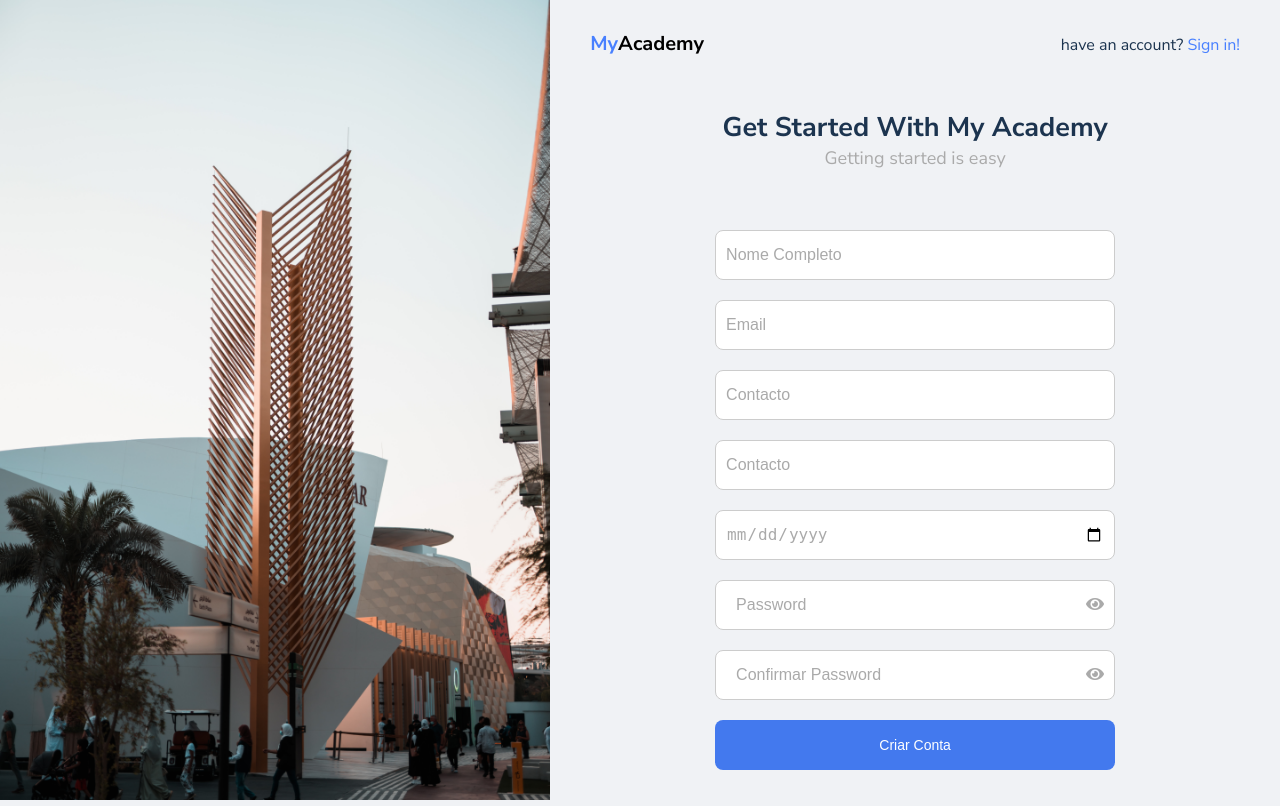
After one commit to derciosinione/est_academy, a PHP site: page /signup.html in a window 1280 px wide. The commit adds this page. Run offline with PHP 8.4, Linux system fonts and the light colour scheme.

Commit message:
Created Sign In and Sign up page

```diff
--- a/paginas/site/admin.html
+++ b/paginas/site/admin.html
@@ -15,7 +15,7 @@
     <aside>
         <!-- SIDE BAR HEADER -->
         <div class="sidebar-header">
-            <span>My<span>Academy</span></span>
+            <a href="landing-page.html"><span>My<span>Academy</span></span></a>
         </div>
 
         <!-- SIDE BAR MENU -->
@@ -92,7 +92,7 @@
             <ul>
                 <div class="active-sidebar-menu-line"></div>
                 <li>
-                    <a href="#">
+                    <a href="landing-page.html">
                         <i class="fas fa-sign-out-alt"></i>
                         <span>Logout</span>
                     </a>
--- a/paginas/site/css/components.css
+++ b/paginas/site/css/components.css
@@ -1,26 +1,110 @@
+p {
+    color: #313638;
+}
+
+.overflow-text {
+    white-space: nowrap;
+    overflow: hidden;
+    text-overflow: ellipsis;
+}
+
+a {
+    text-decoration: none;
+}
+
+
+.blackOpacity {
+    color: #aaa;
+}
+
+.blackText {
+    color: #565656;
+}
+
+.smallText {
+    font-size: 14px;
+}
+
+.bold {
+    font-weight: bold;
+}
+
+.green-color {
+    background-color: #2CC304;
+}
+
+.blackBlue-color {
+    background-color: #1C344F;
+}
+
+.mb5 {
+    margin-bottom: 5px;
+}
+
+.mb10 {
+    margin-bottom: 10px;
+}
+
+.mb15 {
+    margin-bottom: 15px;
+}
+
+.mb20 {
+    margin-bottom: 20px;
+}
+
+.fz18 {
+    font-size: 18px;
+}
+
+.fz27 {
+    font-size: 27px;
+}
+
+.fz36 {
+    font-size: 36px;
+}
+
+
+
 /* STYLE INPUT TEXT */
 
-input[type="text"] {
+input[type="text"],
+input[type="password"],
+input[type="email"],
+input[type="date"] {
     outline: none;
     width: 300px;
     padding: 10px;
-    font-size: 14px;
+    font-size: 16px;
     border: 1px solid #ccc;
     border-radius: 8px;
     color: #565656;
     user-select: none;
 }
 
-input[type="text"]:focus {
+input[type="text"]:focus,
+input[type="email"]:focus,
+input[type="date"]:focus {
     border-color: #007bff;
     box-shadow: 0 0 5px rgba(0, 123, 255, 0.5);
 }
 
-input[type="text"]::placeholder {
+input[type="text"]::placeholder,
+input[type="password"]::placeholder,
+input[type="email"]::placeholder,
+input[type="date"]::placeholder {
     color: #aaa;
 }
 
-input[type="text"]:hover {
+input[type="date"] {
+    color: #aaa;
+}
+
+input[type="text"]:hover,
+input[type="email"]:hover, input[type="date"]:hover
+{
+    cursor: pointer;
     border-color: #999;
 }
 
@@ -32,7 +116,7 @@ input[type="submit"], input[type="button"], button {
     font-size: 14px;
     border: none;
     border-radius: 8px;
-    color: white;
+    color: #ffffff;
     background-color: #4379EE;
 }
 
@@ -48,3 +132,28 @@ input[type="submit"]:hover, input[type="button"]:hover, button:hover {
 .btn-icon i {
     font-size: 17px;
 }
+
+.password-div {
+    background: white;
+    display: flex;
+    align-items: center;
+    outline: none;
+    width: 400px;
+    height: 50px;
+    padding: 10px;
+    font-size: 16px;
+    border: 1px solid #ccc;
+    border-radius: 8px;
+    color: #565656;
+    user-select: none;
+}
+
+.password-div input {
+    border: none;
+    border-radius: unset;
+    background: transparent;
+}
+
+.password-div input:focus{
+    box-shadow: none;
+}
--- /dev/null
+++ b/paginas/site/css/login.css
@@ -0,0 +1,103 @@
+@import url('https://fonts.googleapis.com/css2?family=Nunito+Sans:wght@400;600;700&display=swap');
+@import "components.css";
+
+
+* {
+    margin: 0;
+    padding: 0;
+    box-sizing: border-box;
+}
+
+body {
+    background-color: #F0F2F5;
+    font-family: 'Nunito Sans', sans-serif;
+}
+
+
+span, h1, p {
+    color: #1C344F;
+}
+
+
+h1 {
+    font-size: 36px;
+}
+
+a {
+    text-decoration: none;
+    color: #4880FF;
+}
+
+nav {
+    display: flex;
+    justify-content: space-between;
+    align-items: baseline;
+    padding: 30px;
+}
+
+.login-container {
+    display: flex;
+}
+
+.login-container {
+    height: 100vh;
+}
+
+.login-container .content {
+    flex-grow: 1;
+    padding: 0 10px;
+}
+
+.login-container .bgImg {
+    max-width: 640px;
+
+    img {
+        width: 100%;
+        height: 100%;
+        object-fit: cover;
+    }
+}
+
+.my-logo {
+    height: 70px;
+    font-weight: bold;
+    color: #4880FF;
+    font-size: 20px;
+
+    span {
+        color: black;
+    }
+}
+
+section {
+    width: 100%;
+    height: 60vh;
+    display: flex;
+    align-items: center;
+}
+
+section form{
+    margin: 0 auto;
+    min-width: 400px;
+    max-height: 437px;
+    text-align: center;
+}
+
+section .inputs input {
+    width: 400px;
+    height: 50px;
+}
+
+section .inputs {
+    display: flex;
+    flex-direction: column;
+    gap: 20px;
+    margin-top: 60px;
+}
+
+@media (max-width: 1072px) {
+
+    .bgImg {
+        display: none;
+    }
+}
--- a/paginas/site/index.html
+++ b/paginas/site/index.html
@@ -16,7 +16,7 @@
     <aside>
         <!-- SIDE BAR HEADER -->
         <div class="sidebar-header">
-            <span>My<span>Academy</span></span>
+            <a href="landing-page.html"><span>My<span>Academy</span></span></a>
         </div>
 
         <!-- SIDE BAR MENU -->
@@ -93,7 +93,7 @@
             <ul>
                 <div class="active-sidebar-menu-line"></div>
                 <li>
-                    <a href="#">
+                    <a href="landing-page.html">
                         <i class="fas fa-sign-out-alt"></i>
                         <span>Logout</span>
                     </a>
--- a/paginas/site/instructors.html
+++ b/paginas/site/instructors.html
@@ -15,7 +15,7 @@
     <aside>
         <!-- SIDE BAR HEADER -->
         <div class="sidebar-header">
-            <span>My<span>Academy</span></span>
+            <a href="landing-page.html"><span>My<span>Academy</span></span></a>
         </div>
 
         <!-- SIDE BAR MENU -->
@@ -92,7 +92,7 @@
             <ul>
                 <div class="active-sidebar-menu-line"></div>
                 <li>
-                    <a href="#">
+                    <a href="landing-page.html">
                         <i class="fas fa-sign-out-alt"></i>
                         <span>Logout</span>
                     </a>
--- /dev/null
+++ b/paginas/site/js/login.js
@@ -0,0 +1,19 @@
+function togglePasswordVisibility() {
+    const passwordInput = document.getElementById('password');
+
+    if (passwordInput.type === 'password') {
+        passwordInput.type = 'text';
+    } else {
+        passwordInput.type = 'password';
+    }
+}
+
+function toggleConfirmPasswordVisibility() {
+    const passwordInput = document.getElementById('confirm-password');
+
+    if (passwordInput.type === 'password') {
+        passwordInput.type = 'text';
+    } else {
+        passwordInput.type = 'password';
+    }
+}
--- a/paginas/site/registrations.html
+++ b/paginas/site/registrations.html
@@ -15,7 +15,7 @@
     <aside>
         <!-- SIDE BAR HEADER -->
         <div class="sidebar-header">
-            <span>My<span>Academy</span></span>
+            <a href="landing-page.html"><span>My<span>Academy</span></span></a>
         </div>
 
         <!-- SIDE BAR MENU -->
@@ -92,7 +92,7 @@
             <ul>
                 <div class="active-sidebar-menu-line"></div>
                 <li>
-                    <a href="#">
+                    <a href="landing-page.html">
                         <i class="fas fa-sign-out-alt"></i>
                         <span>Logout</span>
                     </a>
--- a/paginas/site/settings.html
+++ b/paginas/site/settings.html
@@ -15,7 +15,7 @@
     <aside>
         <!-- SIDE BAR HEADER -->
         <div class="sidebar-header">
-            <span>My<span>Academy</span></span>
+            <a href="landing-page.html"><span>My<span>Academy</span></span></a>
         </div>
 
         <!-- SIDE BAR MENU -->
@@ -92,7 +92,7 @@
             <ul>
                 <div class="active-sidebar-menu-line"></div>
                 <li>
-                    <a href="#">
+                    <a href="landing-page.html">
                         <i class="fas fa-sign-out-alt"></i>
                         <span>Logout</span>
                     </a>
--- /dev/null
+++ b/paginas/site/signup.html
@@ -0,0 +1,66 @@
+<!doctype html>
+<html lang="en">
+<head>
+    <meta charset="UTF-8">
+    <meta name="viewport"
+          content="width=device-width, user-scalable=no, initial-scale=1.0, maximum-scale=1.0, minimum-scale=1.0">
+    <meta http-equiv="X-UA-Compatible" content="ie=edge">
+    <link rel="stylesheet" href="https://cdnjs.cloudflare.com/ajax/libs/font-awesome/5.15.4/css/all.min.css">
+    <link rel="stylesheet" href="css/login.css">
+    <title>Sign Up</title>
+
+</head>
+<body>
+
+
+<div class="login-container">
+
+    <div class="bgImg">
+        <img src="img/signupImg.png" alt="">
+    </div>
+
+
+    <div class="content">
+        <nav>
+            <a href="landing-page.html"><span class="my-logo">My<span>Academy</span></span></a>
+            <span>have an account? <a href="login.html">Sign in!</a></span>
+        </nav>
+
+        <section>
+
+            <form action="index.html" method="post">
+                    <h1 class="fz27">Get Started With My Academy </h1>
+                    <p class="fz18 blackOpacity">Getting started is easy</p>
+
+                    <div class="inputs">
+                        <input type="text" placeholder="Nome Completo" name="name" id="name">
+                        <input type="email" placeholder="Email" name="email" id="email">
+                        <input type="text" placeholder="Contacto" name="email" id="phoneNumber">
+                        <input type="text" placeholder="Contacto" name="email" id="" >
+                        <input type="date" name="birthDay" id="birthDay">
+
+
+                        <div class="password-div">
+                            <input type="password"  placeholder="Password" name="password" id="password">
+                            <span class="toggle-password" onclick="togglePasswordVisibility()"><i class="fas fa-eye blackOpacity"></i></span>
+                        </div>
+
+                        <div class="password-div">
+                            <input type="password"  placeholder="Confirmar Password" name="confirm-password" id="confirm-password">
+                            <span class="toggle-password" onclick="toggleConfirmPasswordVisibility()"><i class="fas fa-eye blackOpacity"></i></span>
+                        </div>
+
+                        <input type="submit" value="Criar Conta">
+                    </div>
+            </form>
+
+
+        </section>
+    </div>
+
+
+
+    <script src="js/login.js"></script>
+</div>
+</body>
+</html>
--- a/paginas/site/students.html
+++ b/paginas/site/students.html
@@ -15,7 +15,7 @@
     <aside>
         <!-- SIDE BAR HEADER -->
         <div class="sidebar-header">
-            <span>My<span>Academy</span></span>
+            <a href="landing-page.html"><span>My<span>Academy</span></span></a>
         </div>
 
         <!-- SIDE BAR MENU -->
@@ -92,7 +92,7 @@
             <ul>
                 <div class="active-sidebar-menu-line"></div>
                 <li>
-                    <a href="#">
+                    <a href="landing-page.html">
                         <i class="fas fa-sign-out-alt"></i>
                         <span>Logout</span>
                     </a>
```
Also changed, not shown: paginas/site/courses.html (+7 -7 lines), paginas/site/css/main.css (+0 -50 lines), paginas/site/landing-page.html (added, +13 -0 lines), paginas/site/login.html (added, +52 -0 lines), paginas/site/img/coursebg.png (added), paginas/site/img/loginImg.png (added), paginas/site/img/signupImg.png (added).
